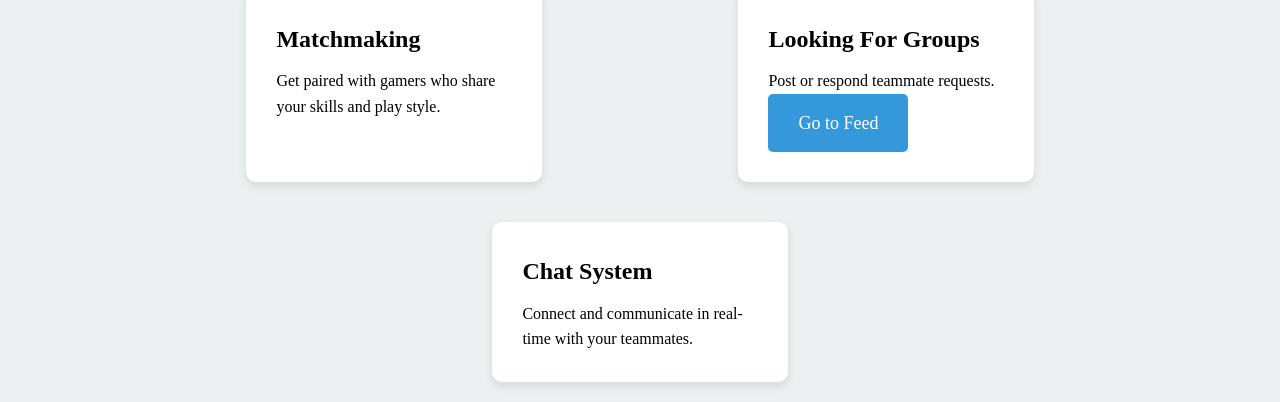
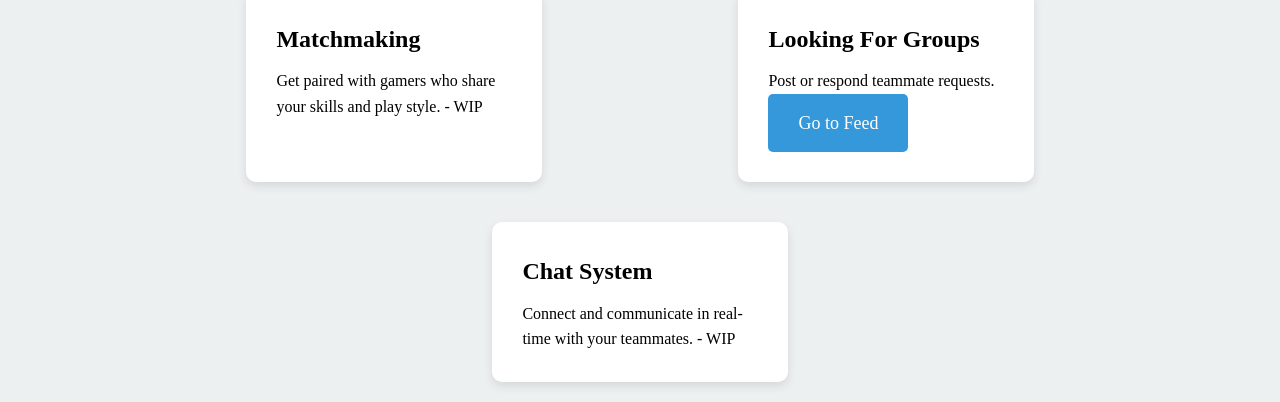
Before and after one commit to MaristGormanly/Ekorkes-lab4project, a website: page client/views/index.html in a window 1280 px wide. Shown: the part 630-1032 px from the top of the page. Drawn offline with Linux system fonts and the light colour scheme; files that its build step writes are made by us from their sources; no server answers.

Commit message:
Added WIP to features still in production

```diff
--- a/client/views/index.html
+++ b/client/views/index.html
@@ -34,7 +34,7 @@
         <section class="features">
             <div class="feature-card">
                 <h3>Matchmaking</h3>
-                <p>Get paired with gamers who share your skills and play style.</p>
+                <p>Get paired with gamers who share your skills and play style. - WIP</p>
             </div>
             <div class="feature-card">
                 <h3>Looking For Groups</h3>
@@ -43,7 +43,7 @@
             </div>
             <div class="feature-card">
                 <h3>Chat System</h3>
-                <p>Connect and communicate in real-time with your teammates.</p>
+                <p>Connect and communicate in real-time with your teammates. - WIP</p>
             </div>
         </section>
     </div>
```
